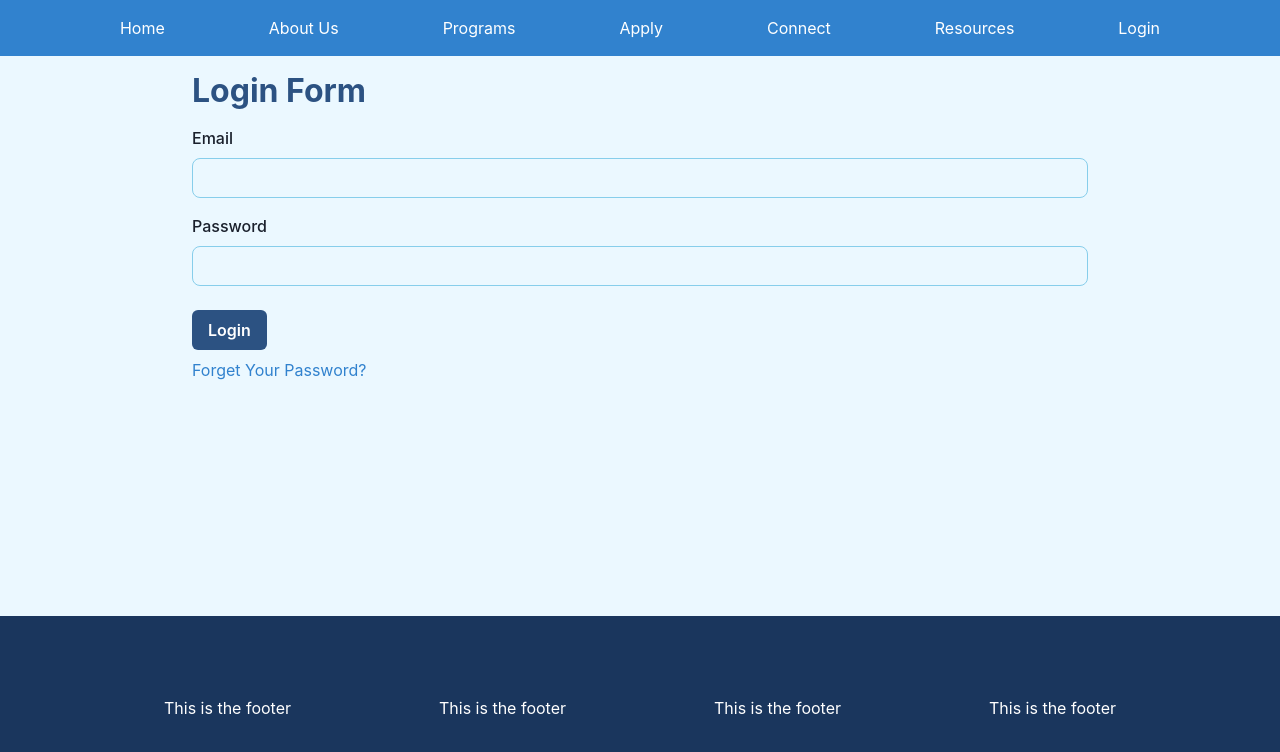
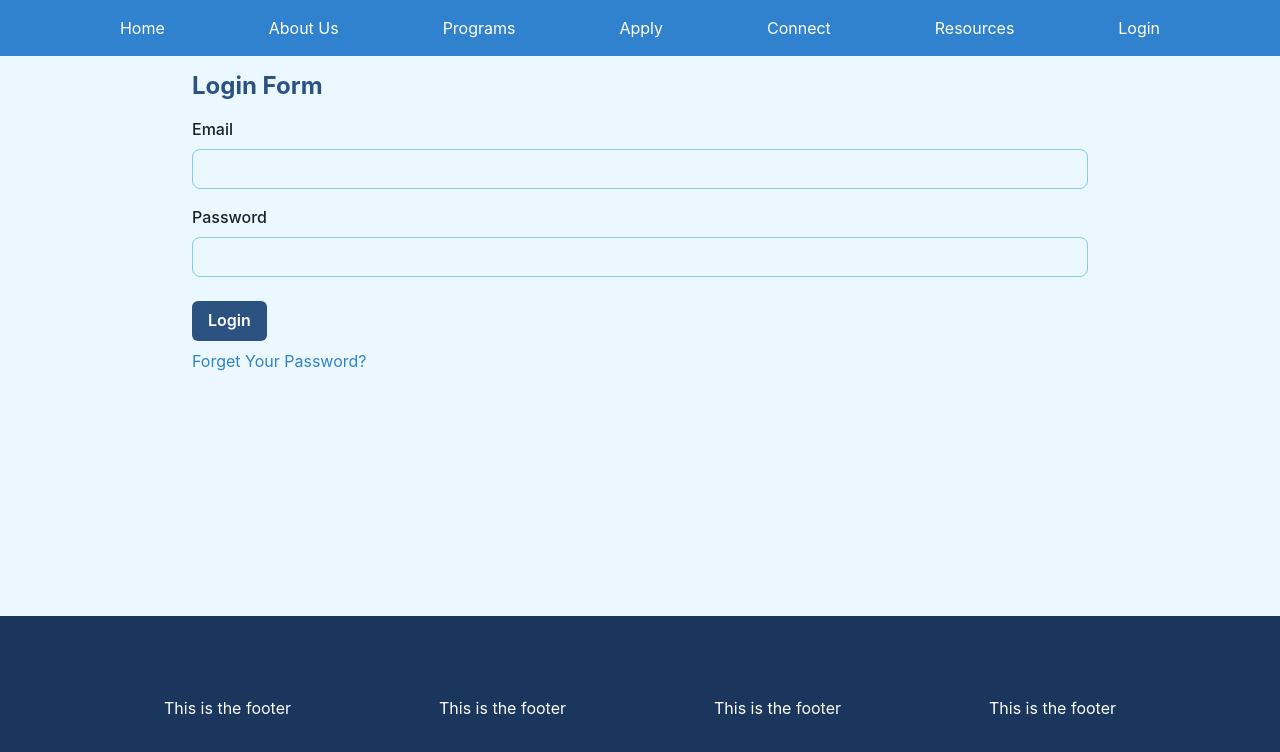
Before and after one commit to dolokelen/recruitment-front, a React (Vite) app: page /dashboard in a window 1280 px wide. Shown: the top 752 px of the page. Built offline with nearby package versions, Linux system fonts and the light colour scheme.

Commit message:
Refactor: deleted MyHeading component.

```diff
--- a/src/MyFormComponents.tsx
+++ b/src/MyFormComponents.tsx
@@ -1,35 +1,7 @@
-import { Box, Button, FormLabel, Input, Heading, Text } from "@chakra-ui/react";
+import { Box, Button, FormLabel, Input, Text } from "@chakra-ui/react";
 import { ReactNode } from "react";
 import { UseFormRegisterReturn } from "react-hook-form";
 import { red500 } from "./colors";
-
-interface HProps {
-  children: ReactNode;
-  bg?: string;
-  p?: string;
-  color?: string;
-  my?: number;
-}
-
-export const MyHeading = ({
-  bg,
-  p,
-  children,
-  my = 4,
-  color = "blue.700",
-}: HProps) => {
-  return (
-    <Heading
-      fontSize={{ base: "1.2rem", sm: "1.5rem", md: "2rem" }}
-      my={my}
-      bg={bg}
-      p={p}
-      color={color}
-    >
-      {children}
-    </Heading>
-  );
-};
 
 interface IProps {
   label: string;
@@ -53,7 +25,6 @@ export const MyInput = ({
       <FormLabel>{label}</FormLabel>
       <Input
         type={type}
-        // size={{ base: "sm", sm: "md" }}
         borderRadius={{ base: 8 }}
         border="1px solid skyblue"
         {...register}
@@ -64,7 +35,7 @@ export const MyInput = ({
   );
 };
 
-interface BasicButtonProps {
+interface MyButtonProps {
   label: string;
   type?: "submit" | "button";
   colorScheme?: string;
@@ -75,11 +46,11 @@ export const MyButton = ({
   label,
   type = "submit",
   colorScheme = "blue",
-}: BasicButtonProps) => {
+}: MyButtonProps) => {
   return (
     <Button
       type={type}
-      sx={basicButton}
+      sx={myButtonStyles}
       colorScheme={colorScheme}
       isActive
       color={color}
@@ -89,7 +60,7 @@ export const MyButton = ({
   );
 };
 
-interface ButtonWithIconProps extends BasicButtonProps {}
+interface ButtonWithIconProps extends MyButtonProps {}
 
 export const MyButtonWithIcon = ({
   color,
@@ -109,11 +80,12 @@ export const MyButtonWithIcon = ({
     </Button>
   );
 };
+
 const btnWithIconSytle = {
   w: { base: "86%", sm: "auto" },
 };
 
-const basicButton = {
+const myButtonStyles = {
   mt: 2,
   w: { base: "100%", sm: "auto" },
 };
--- a/src/accounts/LoginPage.tsx
+++ b/src/accounts/LoginPage.tsx
@@ -1,6 +1,6 @@
-import { Text, Link, Box } from "@chakra-ui/react";
+import { Text, Link, Box, Heading } from "@chakra-ui/react";
 import { blue500, red500 } from "../colors";
-import { MyButton, MyHeading, MyInput } from "../MyFormComponents";
+import { MyButton, MyInput } from "../MyFormComponents";
 import { z } from "zod";
 import { useForm } from "react-hook-form";
 import { zodResolver } from "@hookform/resolvers/zod";
@@ -39,7 +39,7 @@ const LoginForm = () => {
   return (
     <Box sx={styles.loginWrapper}>
       <form onSubmit={handleSubmit(onSubmit)}>
-        <MyHeading>Login Form</MyHeading>
+        <Heading sx={styles.loginHeader}>Login Form</Heading>
         {error === HTTP_401_UNAUTHORIZED ? (
           <Box color={red500} mb={marginButton}>
             {HTTP_401_RESPONSE}
--- a/src/accounts/RegistrationForm.tsx
+++ b/src/accounts/RegistrationForm.tsx
@@ -1,6 +1,6 @@
-import { Text, Box } from "@chakra-ui/react";
+import { Text, Box, Heading } from "@chakra-ui/react";
 import { blue500, red } from "./../colors";
-import { MyButton, MyHeading, MyInput } from "../MyFormComponents";
+import { MyButton, MyInput } from "../MyFormComponents";
 import { z } from "zod";
 import { useForm } from "react-hook-form";
 import { zodResolver } from "@hookform/resolvers/zod";
@@ -56,7 +56,7 @@ const RegistrationForm = () => {
   return (
     <Box sx={styles.registrationWrapper}>
       <form onSubmit={handleSubmit(onSubmit)}>
-        <MyHeading>Registration Form</MyHeading>
+        <Heading sx={styles.registrationHeader}>Registration Form</Heading>
 
         <MyInput
           label="Email"
--- a/src/groupsAndPermissions/GroupCreateForm.tsx
+++ b/src/groupsAndPermissions/GroupCreateForm.tsx
@@ -3,6 +3,7 @@ import {
   Checkbox,
   FormLabel,
   HStack,
+  Heading,
   Input,
   Text,
 } from "@chakra-ui/react";
@@ -17,7 +18,7 @@ import { MdOutlineRemoveCircleOutline } from "react-icons/md";
 import { FiPlusCircle } from "react-icons/fi";
 import { useEffect } from "react";
 import styles from "../styles";
-import { MyButtonWithIcon, MyHeading } from "../MyFormComponents";
+import { MyButtonWithIcon } from "../MyFormComponents";
 import GroupList from "./GroupList";
 
 const groupSchema = z.object({
@@ -69,7 +70,7 @@ const GroupCreateForm = () => {
     <Box sx={styles.grooupCreateWrapper}>
       <Box sx={styles.groupCreateInnerWrapper}>
         <form onSubmit={handleSubmit(onSubmit)}>
-          <MyHeading>Group Creation Form</MyHeading>
+          <Heading sx={styles.groupCreateHeading}>Group Creation Form</Heading>
 
           {/* Tradeoff: scapegoat enables bulk create!*/}
           <Box display="none">
--- a/src/groupsAndPermissions/GroupList.tsx
+++ b/src/groupsAndPermissions/GroupList.tsx
@@ -28,10 +28,6 @@ const GroupList = () => {
       setSelectedGroups([]);
     }
   );
-
-  useEffect(() => {
-    console.log(selectedGroups);
-  }, [selectedGroups]);
   // const canAddGroup = hasPermission("Can add group");
   // const canDeleteGroup = hasPermission("Can delete group");
 
--- a/src/styles.ts
+++ b/src/styles.ts
@@ -26,6 +26,16 @@ const commonMargins = {
   mx: 2,
 };
 
+const borderRadius20 = "20px";
+const borderRadius48 = "48px";
+
+const borderRadius = {
+  borderTopLeftRadius: borderRadius48,
+  borderTopRightRadius: borderRadius48,
+  borderLeftRadius: borderRadius20,
+  borderRightRadius: borderRadius20,
+};
+
 const commonHeading = {
   fontSize: { base: "1rem", sm: "1.3rem", md: "1.5rem" },
 };
@@ -37,6 +47,10 @@ const commonIconSize = {
 const commonResponsiveMargin = {
   my: { base: 4, md: 4 },
   mx: { base: 4, sm: 20, md: 48 },
+};
+
+const commonMargin = {
+  my: 4,
 };
 
 export default {
@@ -52,11 +66,15 @@ export default {
   groupPermissionsHeadingBox: {
     bg: "orange.500",
     color: commonColors.white,
+    borderTopLeftRadius: borderRadius.borderTopLeftRadius,
+    borderTopRightRadius: borderRadius.borderTopRightRadius,
   },
 
   availablePermissionsHeadingBox: {
     bg: commonColors.teal,
     color: commonColors.white,
+    borderTopLeftRadius: borderRadius.borderTopLeftRadius,
+    borderTopRightRadius: borderRadius.borderTopRightRadius,
   },
 
   //   GroupDetailPage Headings
@@ -66,6 +84,8 @@ export default {
     fontSize: commonHeading.fontSize,
     marginTop: commonPermissionsHeadings.marginTop,
     textAlign: commonPermissionsHeadings.textAlign,
+    borderTopLeftRadius: borderRadius.borderTopLeftRadius,
+    borderTopRightRadius: borderRadius.borderTopRightRadius,
   },
 
   groupPermissionsHeading: {
@@ -74,6 +94,8 @@ export default {
     fontSize: commonHeading.fontSize,
     marginTop: commonPermissionsHeadings.marginTop,
     textAlign: commonPermissionsHeadings.textAlign,
+    borderTopLeftRadius: borderRadius.borderTopLeftRadius,
+    borderTopRightRadius: borderRadius.borderTopRightRadius,
   },
 
   //   GroupDetailPage List
@@ -171,9 +193,16 @@ export default {
     my: commonResponsiveMargin.my,
   },
 
+  // Heading
+  groupCreateHeading: {
+    my: commonMargin.my,
+    color: commonColors.blue700,
+    fontSize: commonHeading.fontSize,
+  },
+
   //Input field wrapper
   groupCreateInputWrapper: {
-    my: 4,
+    my: commonMargin.my,
     w: "100%",
   },
 
@@ -212,10 +241,12 @@ export default {
   // GroupList Wrapper
   createGroupListWrapper: {
     mt: 10,
-    bg: "blue.700",
+    bg: commonColors.blue700,
     textAlign: "left",
     mx: { base: 4, md: 0 },
     color: commonColors.white,
+    borderLeftRadius: borderRadius.borderLeftRadius,
+    borderRightRadius: borderRadius.borderLeftRadius,
   },
 
   // ********************* GroupEdit Form ********************* //
@@ -228,7 +259,7 @@ export default {
   // Heading
   groupEditHeading: {
     fontSize: commonHeading.fontSize,
-    my: 4,
+    my: commonMargin.my,
     color: commonColors.blue700,
   },
 
@@ -236,6 +267,13 @@ export default {
   loginWrapper: {
     mx: commonResponsiveMargin.mx,
     my: commonResponsiveMargin.my,
+  },
+
+  // Heading
+  loginHeader: {
+    my: commonMargin.my,
+    color: commonColors.blue700,
+    fontSize: commonHeading.fontSize,
   },
 
   resetPwdLinkFontSize: {
@@ -248,4 +286,11 @@ export default {
     mx: commonResponsiveMargin.mx,
     my: commonResponsiveMargin.my,
   },
+
+  // Heading
+  registrationHeader: {
+    my: commonMargin.my,
+    color: commonColors.blue700,
+    fontSize: commonHeading.fontSize,
+  },
 };
```
